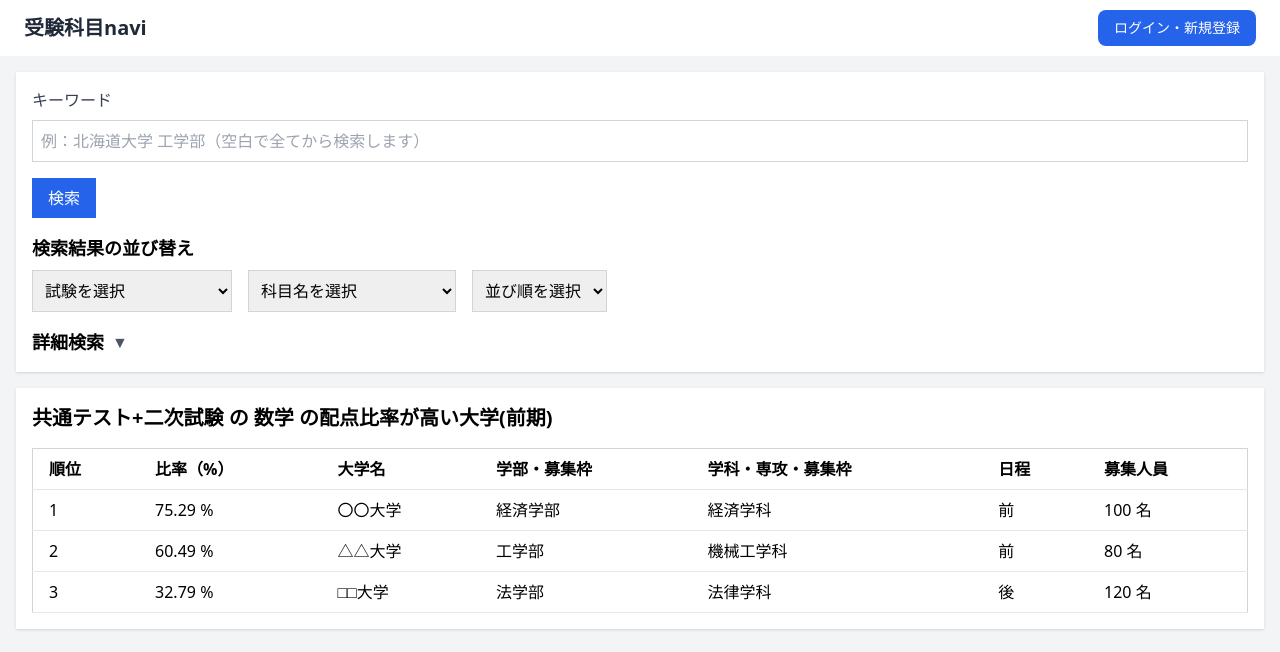
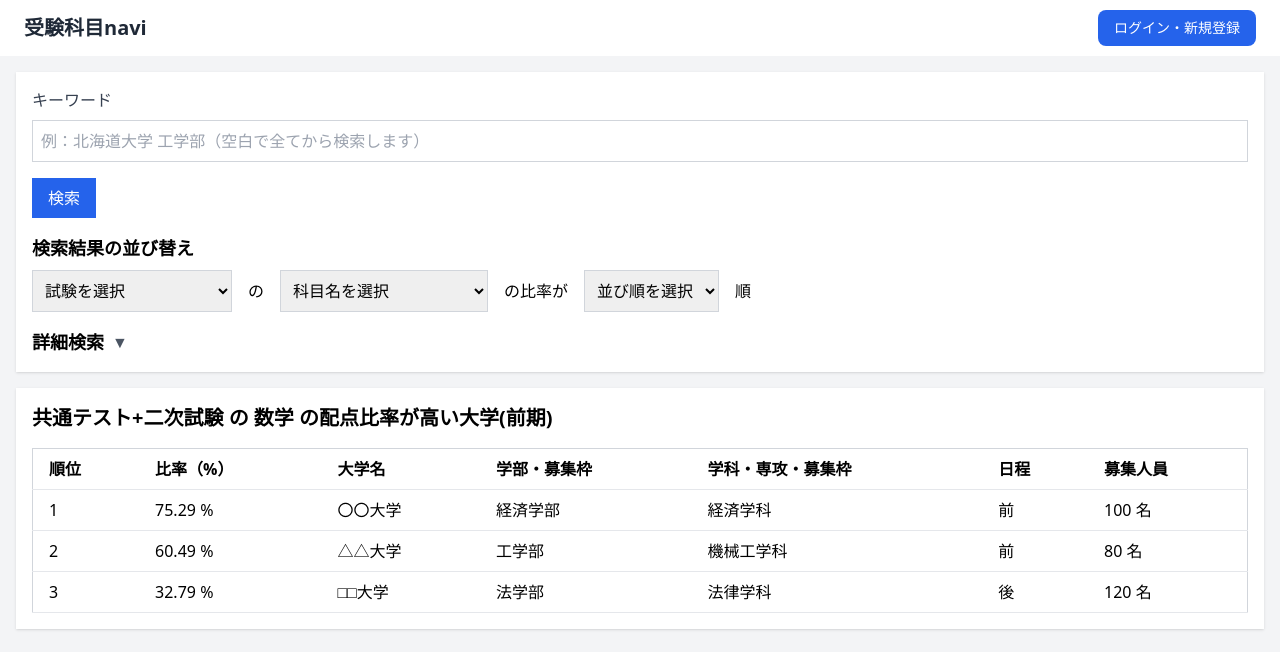
Before and after one commit to lycp152/UniversityEntranceExamSubjectNavi, a Next.js app in the folder front/UniversityEntranceExamNavi-frontend/: page / in a window 1280 px wide. Shown: the top 652 px of the page. Built offline with nearby package versions, Linux system fonts and the light colour scheme.

Commit message:
feat: 検索結果の並び替えに文字を追加

```diff
--- a/front/UniversityEntranceExamNavi-frontend/src/app/components/SortConditions.tsx
+++ b/front/UniversityEntranceExamNavi-frontend/src/app/components/SortConditions.tsx
@@ -20,7 +20,7 @@ const sortOptions = {
     "理科",
     "地歴公",
   ],
-  order: ["多い", "少ない"],
+  order: ["高い", "低い"],
 };
 
 const Select = ({
@@ -76,18 +76,21 @@ export default function SortConditions({
             onChange={(value) => handleSortChange(index, "examType", value)}
             placeholder="試験を選択"
           />
+          <span>の</span>
           <Select
             value={condition.subjectName}
             options={sortOptions.subjectName}
             onChange={(value) => handleSortChange(index, "subjectName", value)}
             placeholder="科目名を選択"
           />
+          <span>の比率が</span>
           <Select
             value={condition.order}
             options={sortOptions.order}
             onChange={(value) => handleSortChange(index, "order", value)}
             placeholder="並び順を選択"
           />
+          <span>順</span>
         </div>
       ))}
     </div>
```
